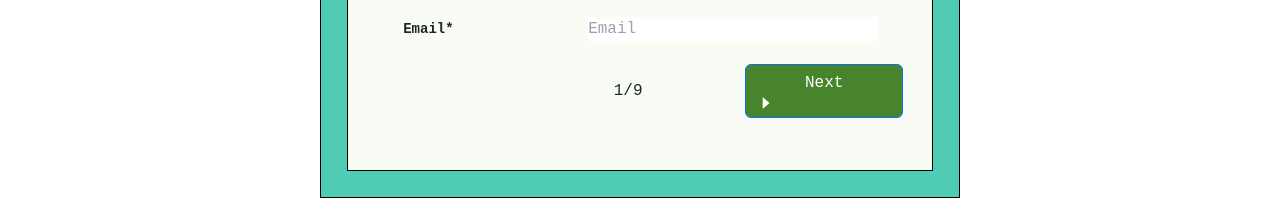
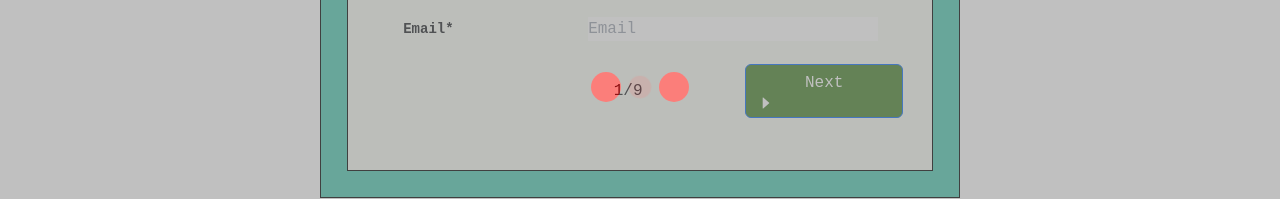
Before and after one commit to iamneo-production/9dc422ba-96ca-45bc-8a5e-6fa507dbdc3c, a React (Create React App) app in the folder client/: page /OpenAccount in a window 1280 px wide. Shown: the part 342-541 px from the top of the page. Built offline with nearby package versions, Linux system fonts and the light colour scheme.

Commit message:
Update backend url and used Useloader hook

```diff
--- a/client/src/Screens/openAccount.js
+++ b/client/src/Screens/openAccount.js
@@ -6,7 +6,8 @@ import Alert from "@mui/material/Alert";
 import { Loader } from "../components/Global/loader";
 import "../assests/styling/openAccount.css"
 import NotiComp from "../components/Global/notification_component";
-function CreateAccount({ data, notOn, setnotOn, loader, setloader }) {
+function CreateAccount({ data, notOn, setnotOn }) {
+
     const [errmsg, seterrmsg] = useState("hidden");
     const [errmsgText, seterrmsgText] = useState("")
     if (errmsg === "visible") {
@@ -19,8 +20,7 @@ function CreateAccount({ data, notOn, setnotOn, loader, setloader }) {
             <NotiComp
                 notOn={notOn}
             />
-            {loader === 'display' && <Loader
-                loader={loader} />}
+            <Loader />
             <div style={{ width: "100%", height: "45px", marginTop: "5px", visibility: errmsg }}>
                 <Alert style={{ width: "20%", float: "right", marginRight: "2%" }} variant="filled" severity="error">{errmsgText}</Alert>
             </div>
@@ -31,8 +31,6 @@ function CreateAccount({ data, notOn, setnotOn, loader, setloader }) {
                         setmsg={seterrmsg}
                         setText={seterrmsgText}
                         data={data}
-                        setloader={setloader}
-                        loader={loader}
                     />
                 </div>
             </div>
```
